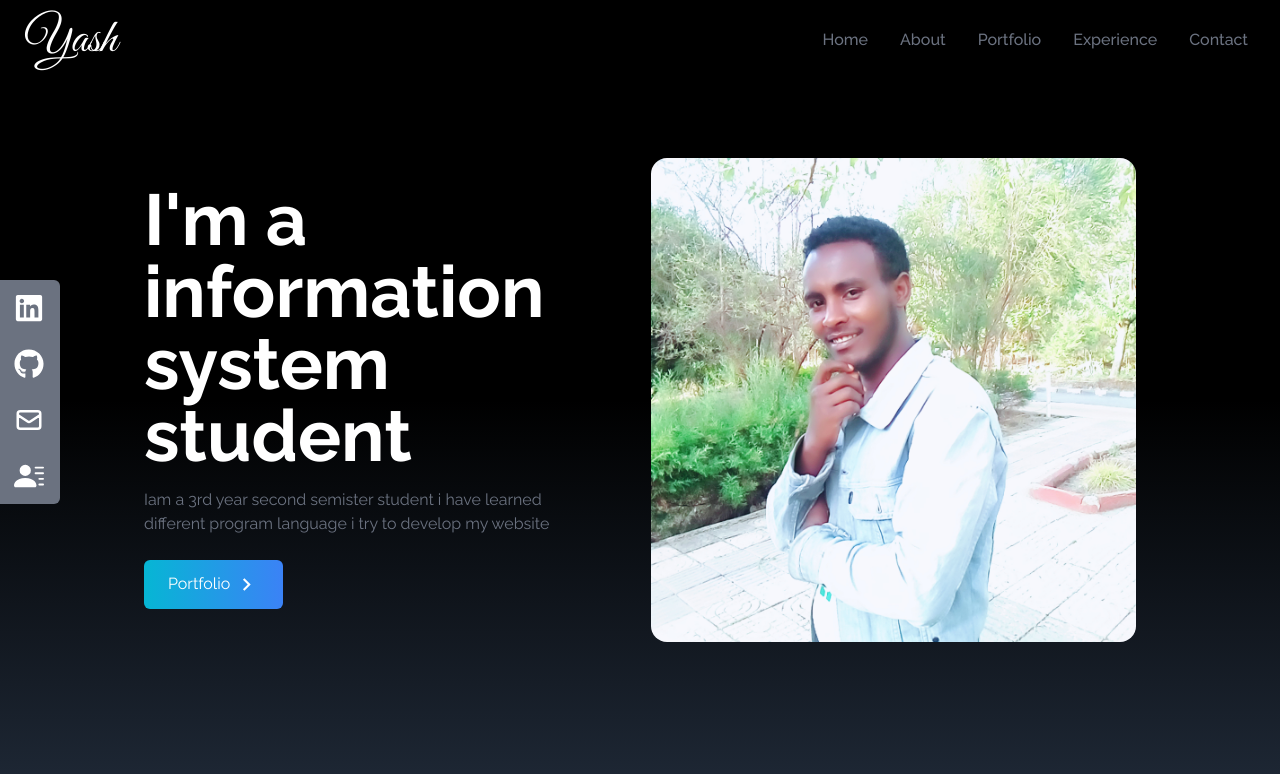
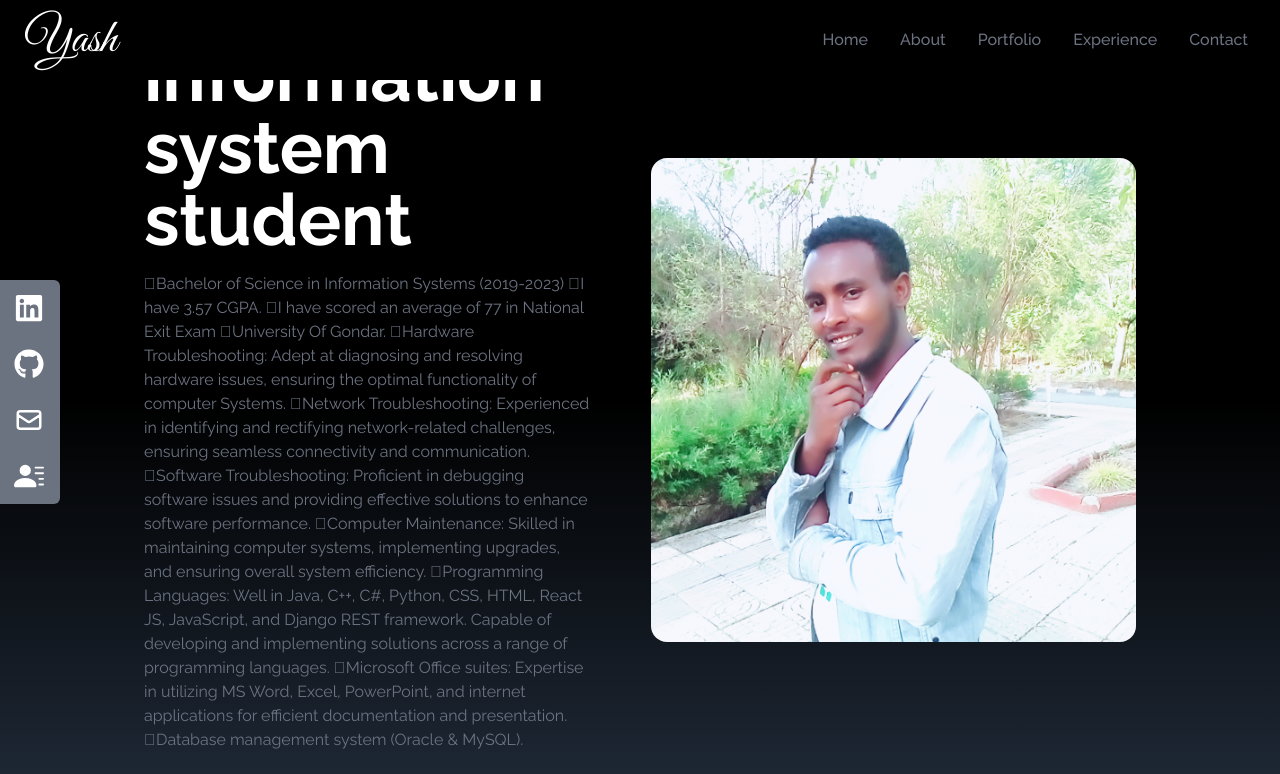
Before and after one commit to amexgete/portfolio-app, a React (Create React App) app: page / in a window 1280 px wide. Shown: the top 774 px of the page. Built offline with nearby package versions, Linux system fonts and the light colour scheme.

Commit message:
Update Home.jsx

```diff
--- a/src/components/Home.jsx
+++ b/src/components/Home.jsx
@@ -15,8 +15,17 @@ const Home = () => {
             I'm a information system student
           </h2>
           <p className="text-gray-500 py-4 max-w-md">
-            Iam a 3rd  year second semister student i have learned different program language i try to
-            develop my website
+Bachelor of Science in Information Systems (2019-2023)
+I have 3.57 CGPA.
+I have scored an average of 77 in National Exit Exam
+University Of  Gondar.
+Hardware Troubleshooting: Adept at diagnosing and resolving hardware issues, ensuring the optimal functionality of computer Systems.
+Network Troubleshooting: Experienced in identifying and rectifying network-related challenges, ensuring seamless connectivity and communication.
+Software Troubleshooting: Proficient in debugging software issues and providing effective solutions to enhance software performance.
+Computer Maintenance: Skilled in maintaining computer systems, implementing upgrades, and ensuring overall system efficiency.
+Programming Languages: Well in Java, C++, C#, Python, CSS, HTML, React JS, JavaScript, and Django REST framework. Capable of developing and implementing solutions across a range of programming languages.
+Microsoft Office suites: Expertise in utilizing MS Word, Excel, PowerPoint, and internet applications for efficient documentation and presentation.
+Database management system (Oracle & MySQL).
           </p>
 
           <div>
```
